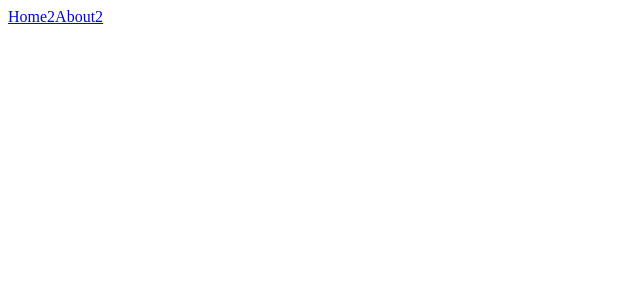
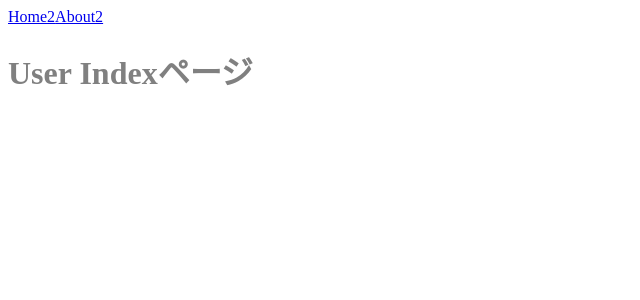
Before and after one commit to Kosuke-Ito/test-nuxt3-app, a Nuxt app: page /users in a window 1280 px wide. Before the commit this address had no page. Shown: the top 300 px of the page, without its empty margins (0-640 px from the left). Built offline with nearby package versions, Linux system fonts and the light colour scheme.

Commit message:
user indexページ作成

```diff
--- /dev/null
+++ b/pages/users/index.vue
@@ -0,0 +1,3 @@
+<template>
+  <h1>User Indexページ</h1>
+</template>
```
